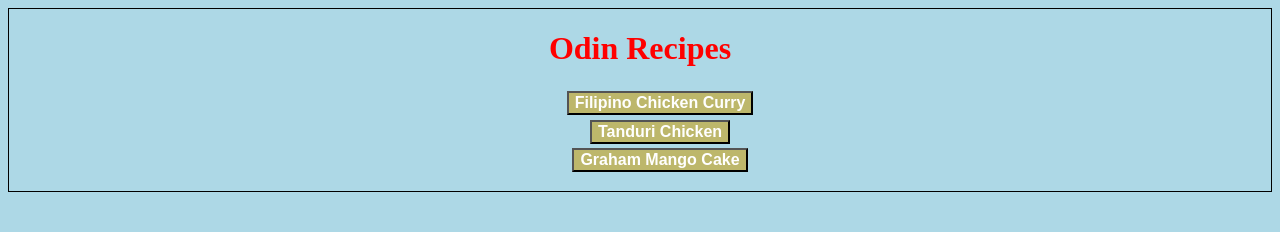
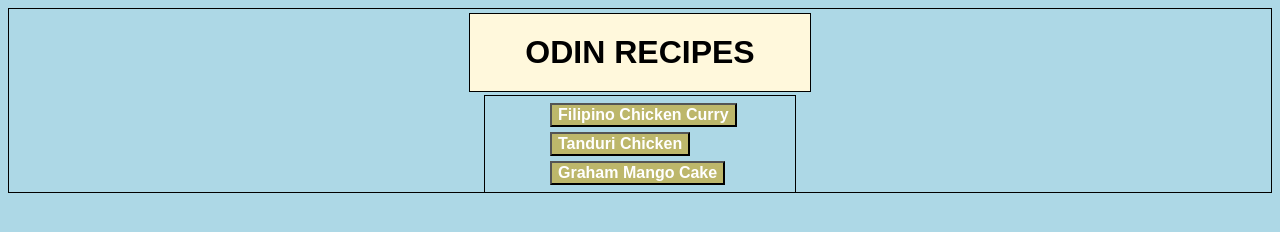
Before and after one commit to Luvi-Tatsu/odin-recipes, a plain HTML site: page index.html in a window 1280 px wide. Drawn offline with Linux system fonts and the light colour scheme.

Commit message:
add more outline css codes

```diff
--- a/index.html
+++ b/index.html
@@ -6,11 +6,13 @@
         <link rel="stylesheet" href="style.css"/>
     </head>
         <body>
-            <h1>Odin Recipes</h1>
+            <h1>ODIN RECIPES</h1>
+            <section class=" list">
         <ul>
-           <li><button class="first"><a href="recipes/filipino-chicken-curry.html">Filipino Chicken Curry</a></button></li>
-           <li><button class="second"><a href="recipes/tanduri-chicken.html">Tanduri Chicken</a></button></li>
-           <li><button class="third"><a href="recipes/graham-mango-cake.html">Graham Mango Cake</a></button></li>
+           <li><button class="f"><a href="recipes/filipino-chicken-curry.html">Filipino Chicken Curry</a></button></li>
+           <li><button class="s"><a href="recipes/tanduri-chicken.html">Tanduri Chicken</a></button></li>
+           <li><button class="t"><a href="recipes/graham-mango-cake.html">Graham Mango Cake</a></button></li>
         </ul>
+    </section>
         </body>
 </html>
--- a/style.css
+++ b/style.css
@@ -1,24 +1,39 @@
 body{
-    font-family: 'Times New Roman', Times, serif;
+    font-family:  Arial, Helvetica, sans-serif;
     background-color: lightblue;
-    text-align: center;
     border: 1px solid black ;
 }
-button {
+
+h1 {
+    background-color: cornsilk;
+    width: 300px;
+    color:black;
+    outline: 1px solid black;
+    margin: 5px auto;
+    padding: 20px;
+    text-align: center;
+}
+section{
+    outline: 1px solid black;
+    width: 300px;
+    margin: 0px auto;
+    padding: 5px;
+}
+
+a, button{
+    display: inline-block;
+    color:white;
+    text-decoration: none;
     font-weight: bold;
     font-size: 16px;
     background-color:darkkhaki;
-}
-h1 {
-    color:red;
-}
-a{
-    color:white;
-    text-decoration: none;
 
 }
 ul{
+    display: inline-block;
+    margin: 0px auto;
     list-style-type: none;
     line-height: 1.8;
-    text-align: center;
+    padding-left: 20%;
+
 }
```
